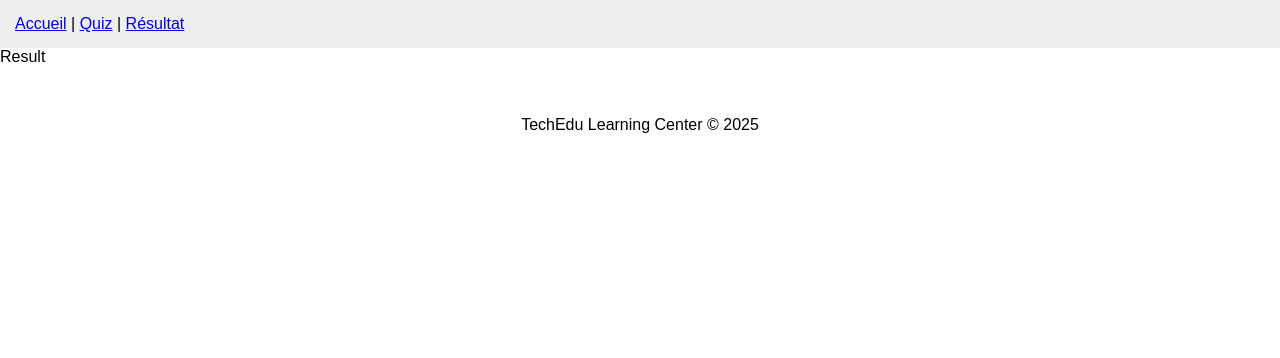
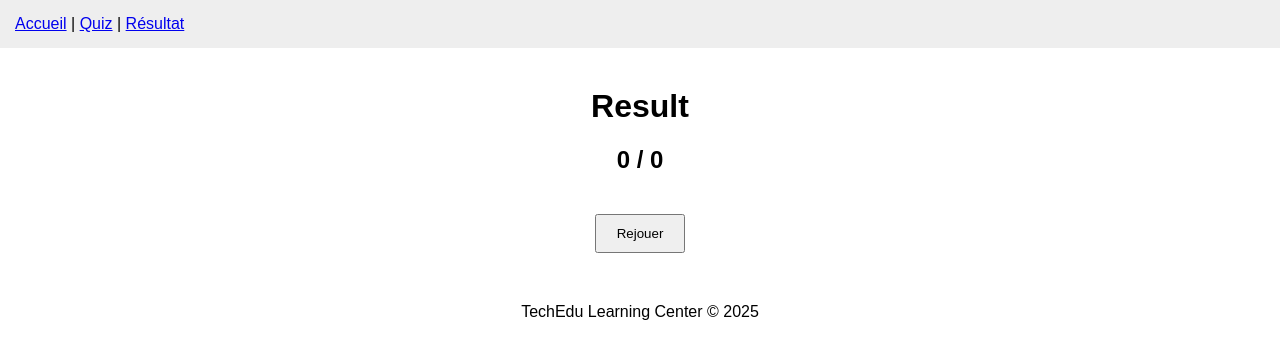
Before and after one commit to med-more/Quiz, a React (Vite) app in the folder react-quiz-app/: page /result in a window 1280 px wide. Shown: the top 358 px of the page. Built offline with nearby package versions, Linux system fonts and the light colour scheme.

Commit message:
add result page

```diff
--- a/react-quiz-app/src/pages/Quiz.jsx
+++ b/react-quiz-app/src/pages/Quiz.jsx
@@ -18,8 +18,9 @@ const Quiz = () => {
 
     }
 
-    if (index + 1 < questions.length) {
+    if (index + 1  < questions.length) { //verify if the next ques exist in the table
       setIndex(index + 1)
+      /* console.log(index); */
     } else{
       navigate("/result", {state : {score, total: questions.length}})
     }
--- a/react-quiz-app/src/pages/Result.jsx
+++ b/react-quiz-app/src/pages/Result.jsx
@@ -1,9 +1,22 @@
-import React from 'react'
+import { useLocation, useNavigate } from "react-router-dom"
+const Result = () => {
 
-const Result = () => {
+  const location = useLocation();
+  const navigate = useNavigate();
+
+  const score = location.state?.score || 0;
+  const total = location.state?.total || 0;
   return (
-    <div>Result</div>
-  )
+    <div style={{textAlign: "center", marginTop: "40px"}}>
+      <h1>Result</h1>
+      <h2>{score} / {total}</h2>
+
+      <button
+        onClick={() => navigate("/quiz")}
+        style={{marginTop: "20px", padding:"10px 20px"}}
+      >Rejouer</button>
+    </div>
+  );
 }
 
 export default Result
```
